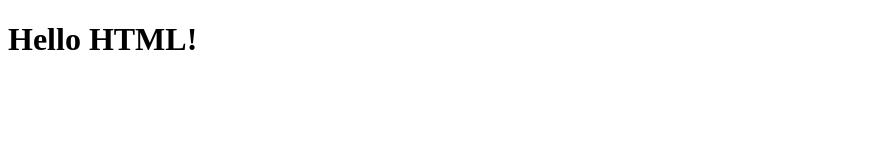
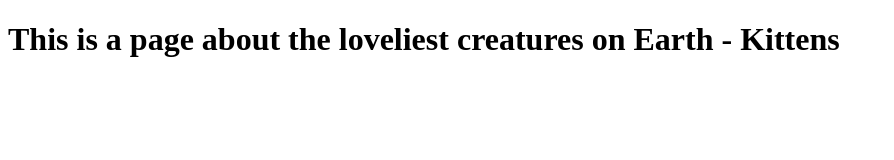
Before and after one commit to Isaaaya/717-html, a plain HTML site: page index.html in a window 1280 px wide. Shown: the whole page, without its empty margins (0-894 px from the left). Drawn offline with Linux system fonts and the light colour scheme.

Commit message:
Updated a title and the h1

```diff
--- a/index.html
+++ b/index.html
@@ -4,9 +4,9 @@
     <meta charset="UTF-8">
     <meta http-equiv="X-UA-Compatible" content="IE=edge">
     <meta name="viewport" content="width=device-width, initial-scale=1.0">
-    <title>Hello HTML</title>
+    <title>The Kittens Page!</title>
 </head>
 <body>
-    <h1>Hello HTML!</h1>
+    <h1>This is a page about the loveliest creatures on Earth - Kittens</h1>
 </body>
 </html>
```
